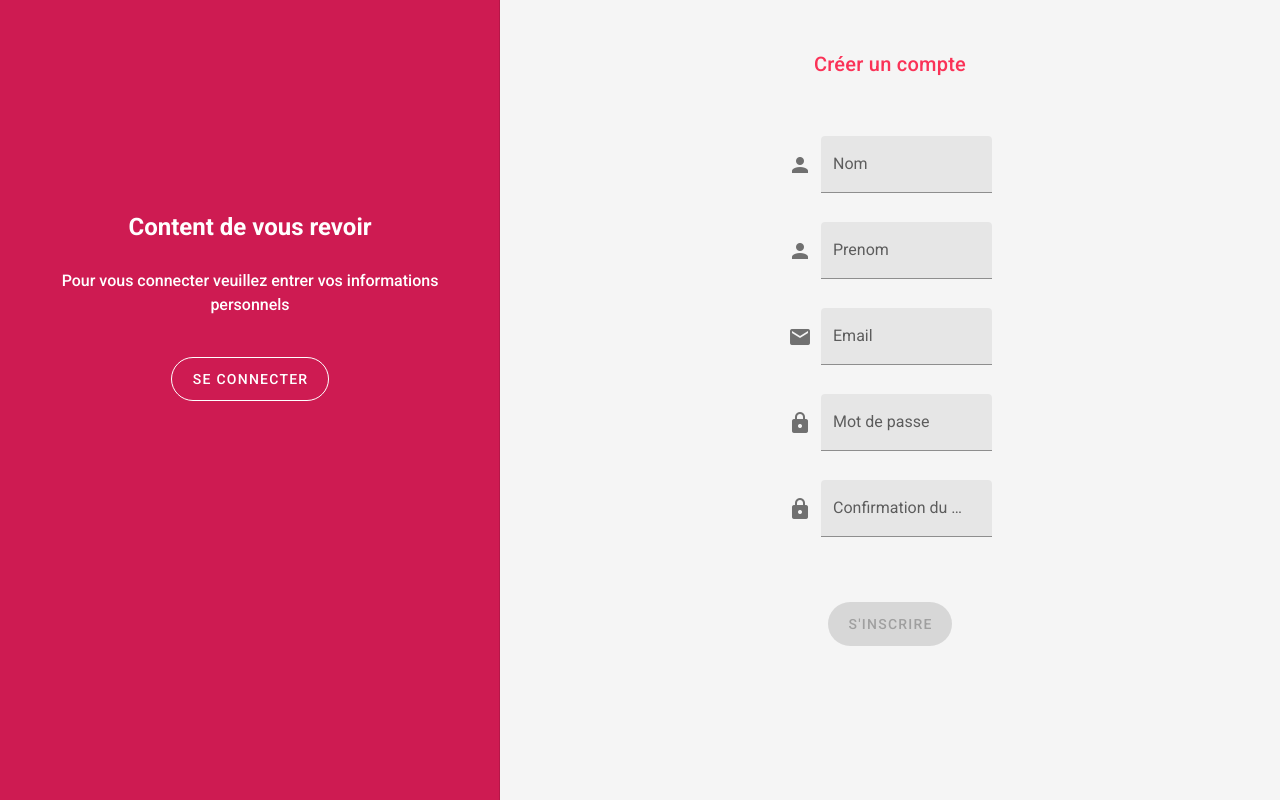
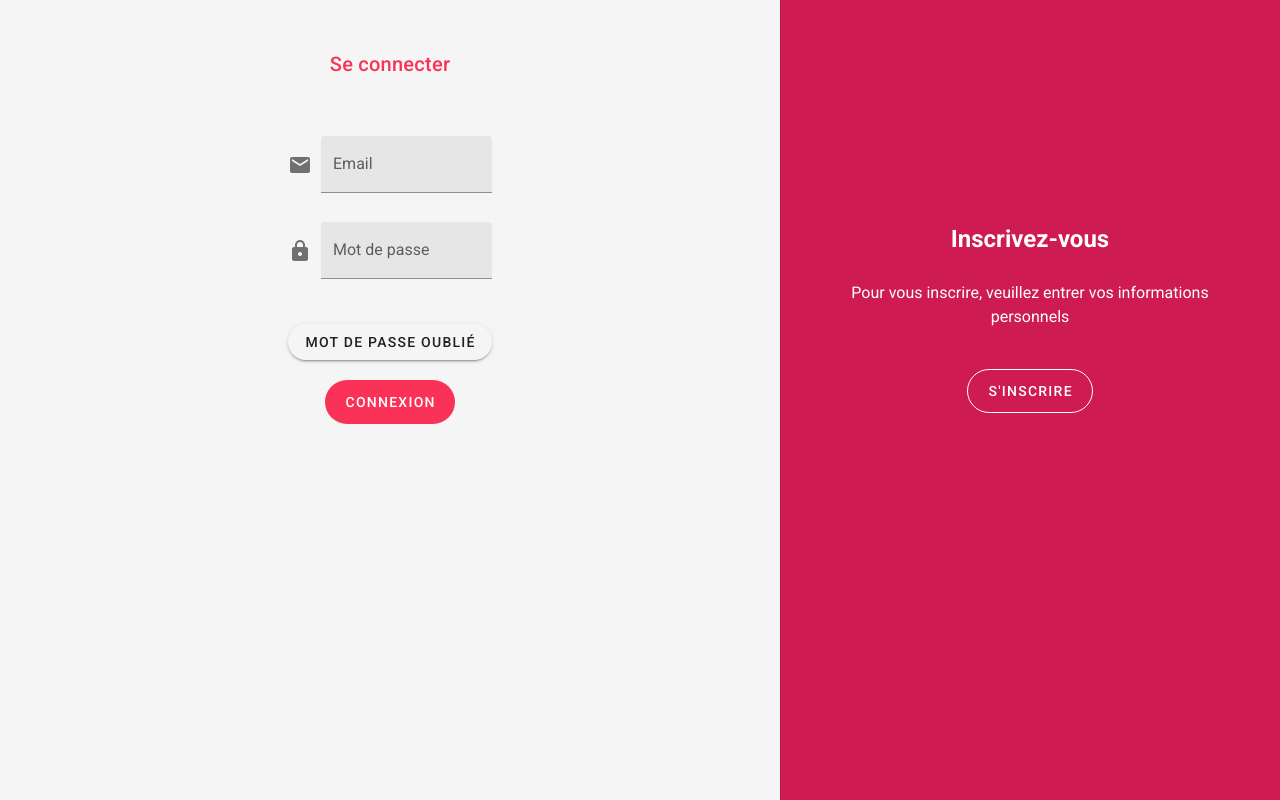
Before and after one commit to projet-Bartolomeo/Dibartolomeo, a Nuxt app: page /authentification/login in a window 1280 px wide. Built offline with nearby package versions, Linux system fonts and the light colour scheme.

Commit message:
fix: resolve reviewed

```diff
--- a/components/Secondbar.vue
+++ b/components/AuthBar.vue
@@ -1,7 +1,7 @@
 <template>
   <div>
     <v-navigation-drawer
-      v-if="affichage === 1"
+      v-if="affichage === 'register'"
       width="500"
       max-height="170"
       app
@@ -30,19 +30,19 @@
                 style="color: white"
                 class="d-flex justify-center align-center"
               >
-                Pour vous inscrire veuillez entrer vos informations personnels
+                Pour vous inscrire, veuillez entrer vos informations personnels
               </p>
             </v-col>
 
             <v-col cols="12" align="center">
               <v-btn
-                v-if="affichage === 1"
+                v-if="affichage === 'register'"
                 rounded
                 outlined
                 color="white"
                 large
                 class="d-flex justify-center align-center"
-                @click="init2"
+                @click="initLogin"
                 >S'inscrire</v-btn
               >
             </v-col>
@@ -76,11 +76,11 @@
               class="font-weight-medium d-flex justify-center align-center"
               style="color: white"
             >
-              Pour vous connecter veuillez entrer vos informations personnels
+              Pour vous connecter, veuillez entrer vos informations personnels
             </p>
           </v-col>
           <v-col cols="12" align="center">
-            <v-btn rounded outlined color="white" large @click="init"
+            <v-btn rounded outlined color="white" large @click="initRegister"
               >Se connecter</v-btn
             >
           </v-col>
@@ -89,7 +89,7 @@
       <v-spacer></v-spacer>
     </v-navigation-drawer>
 
-    <Formlogin v-if="affichage === 1" />
+    <Formlogin v-if="affichage === 'register'" />
 
     <FormInscription v-else />
   </div>
@@ -103,17 +103,17 @@ export default {
   layout: 'connexion_inscription',
   data() {
     return {
-      affichage: '1',
+      affichage: 'register',
 
       permanent: true,
     }
   },
   methods: {
-    init() {
-      this.affichage = 1
+    initRegister() {
+      this.affichage = 'register'
     },
-    init2() {
-      this.affichage = 2
+    initLogin() {
+      this.affichage = 'login'
     },
   },
 }
--- a/components/FormInscription.vue
+++ b/components/FormInscription.vue
@@ -81,10 +81,6 @@
           S'inscrire</v-btn
         >
       </v-row>
-
-      <v-snackbar v-model="snackbar" :timeout="4000" absolute bottom center>
-        {{ snackbarText }}
-      </v-snackbar>
     </v-col>
   </v-row>
 </template>
@@ -95,8 +91,6 @@ export default {
   data() {
     return {
       isFormValid: false,
-      snackbar: false,
-      snackbarText: "Pas de message d'erreur",
       passwordRules: [
         (value) => !!value || 'Veuillez entrer votre mot de passe.',
         (value) => (value && value.length >= 6) || 'Minimum 6 caractères',
--- a/components/Formlogin.vue
+++ b/components/Formlogin.vue
@@ -58,10 +58,6 @@
           >Connexion</v-btn
         >
       </v-row>
-
-      <v-snackbar v-model="snackbar" :timeout="4000" absolute bottom center>
-        {{ snackbarText }}
-      </v-snackbar>
     </v-col>
   </v-row>
 </template>
@@ -71,8 +67,6 @@ export default {
   layout: 'connexion_inscription',
   data() {
     return {
-      snackbar: false,
-      snackbarText: 'No error message',
       id: '',
       auth: {
         email: '',
@@ -89,12 +83,12 @@ export default {
         password: this.auth.password,
       })
 
-      if (this.$store.state.user.connected.id) {
-        if (this.$store.state.user.connected.type === 'student') {
-          this.$router.push('/student/lesson/planning')
-        } else {
-          this.$router.push('/professor/lesson/planning')
-        }
+      const isConnected = this.$store.state.user.connected.id
+
+      if (isConnected) {
+        this.$router.push(
+          `/${this.$store.state.user.connected.type}/lesson/planning`
+        )
       }
     },
   },
--- a/pages/authentification/login.vue
+++ b/pages/authentification/login.vue
@@ -1,6 +1,6 @@
 <template>
   <div>
-    <Secondbar />
+    <AuthBar />
   </div>
 </template>
 <script>
```
